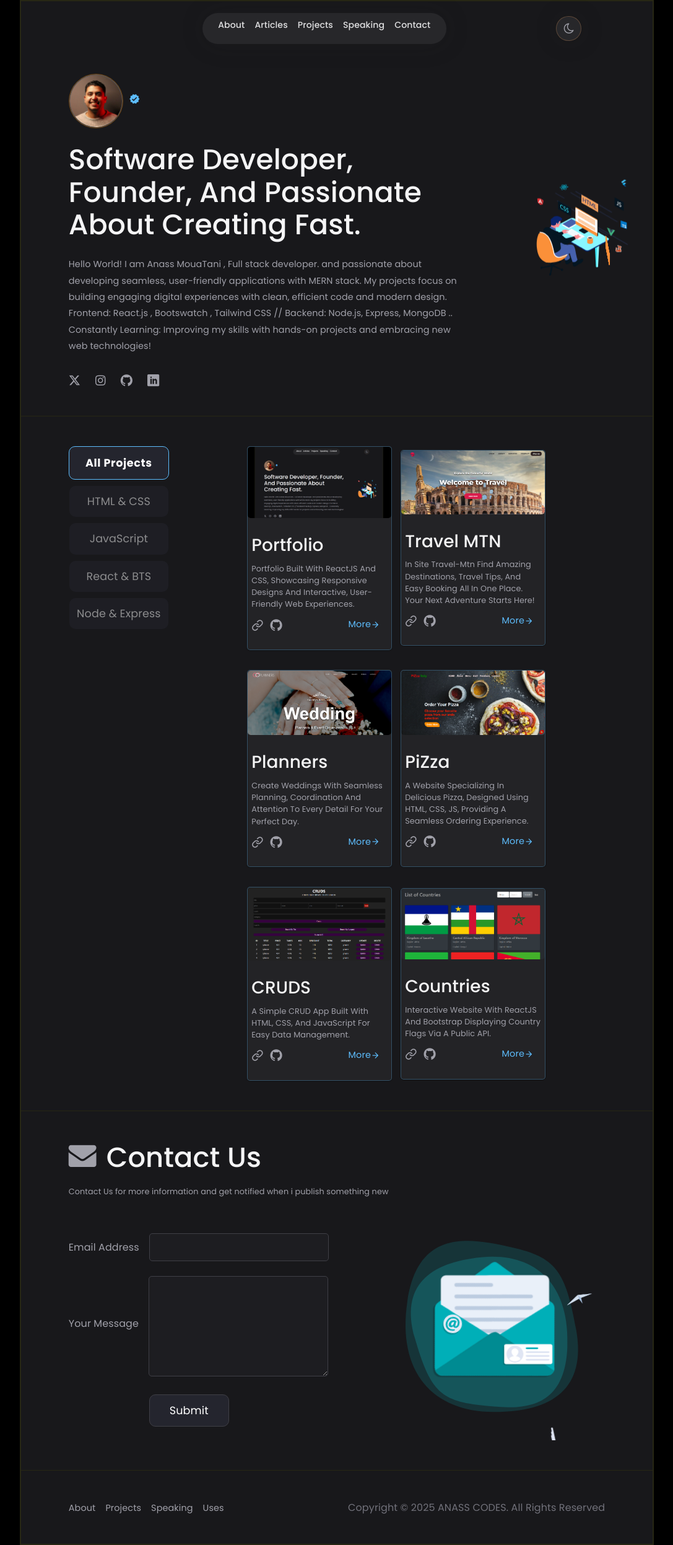
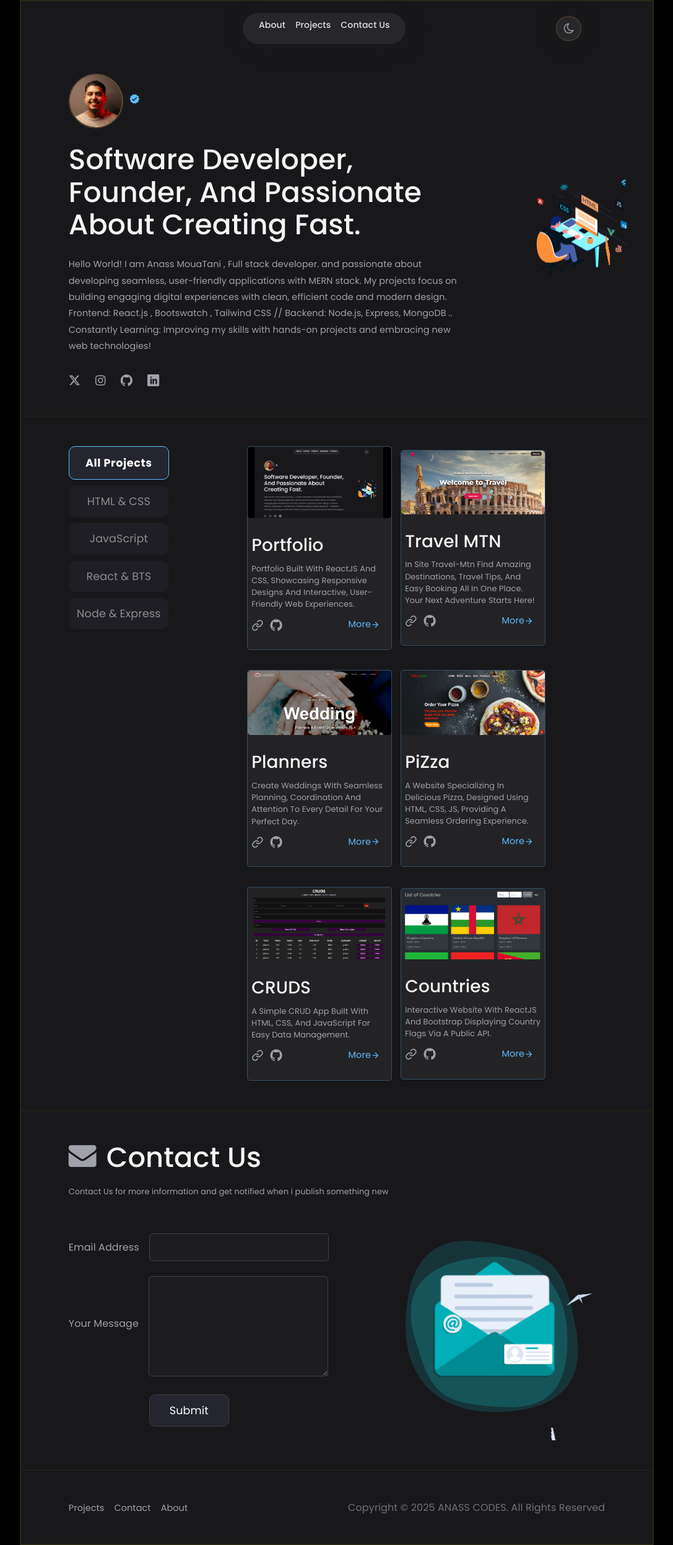
Before and after one commit to anasscodes/portfolio-react, a React (Vite) app: page / in a window 1280 px wide. Shown: the whole page at 62% size, without its empty margins (96-1183 px from the left). Built offline with nearby package versions, Linux system fonts and the light colour scheme.

Commit message:
modification emails

```diff
--- a/src/Components/1-Head/Header.jsx
+++ b/src/Components/1-Head/Header.jsx
@@ -44,17 +44,17 @@ const Header = () => {
           <li>
             <a href="/">About</a>
           </li>
-          <li>
+          {/* <li>
             <a href="#art">Articles</a>
-          </li>
+          </li> */}
           <li>
             <a href="#art">Projects</a>
           </li>
+          {/* <li>
+            <a href="#us">Speaking</a>
+          </li> */}
           <li>
-            <a href="#us">Speaking</a>
-          </li>
-          <li>
-            <a href="#us">Contact</a>
+            <a href="#us">Contact Us</a>
           </li>
         </ul>
 
--- a/src/Components/4-Contact/Contact.jsx
+++ b/src/Components/4-Contact/Contact.jsx
@@ -1,4 +1,5 @@
 import './Contact.css'
+import { useState } from 'react';
 import { useForm, ValidationError } from '@formspree/react';
 import Lottie from 'lottie-react';
 import doneAnimation from '../../../src/animation/done.json'
@@ -10,7 +11,18 @@ const Contact = () => {
 
   const [state, handleSubmit] = useForm("xwpvbvkz");
 
+    // State for managing the input values
+    const [email, setEmail] = useState('');
+    const [message, setMessage] = useState('');
 
+    const handleFormSubmit = (event) => {
+      event.preventDefault(); // Prevent default form submission
+      handleSubmit(event); // Call the Formspree submit handler
+
+      // Reset form fields after submission
+      setEmail('');
+      setMessage('');
+    };
 
   return (
     <section id='us' className='contact-us'>
@@ -24,10 +36,13 @@ const Contact = () => {
 
       <div style={{justifyContent: "space-between"}} className="flex">
 
-        <form onSubmit={handleSubmit}>
+        <form onSubmit={handleFormSubmit}>
           <div>
             <label htmlFor="email">Email Address</label>
-            <input autoComplete='off' required type="email" name='email' id='email' />
+            <input autoComplete='off' required type="email" name='email' id='email'
+              value={email}
+              onChange={(e) => setEmail(e.target.value)} // Update email state
+            />
             <ValidationError
               prefix="Email"
               field="email"
@@ -37,7 +52,10 @@ const Contact = () => {
 
           <div className='flex' style={{marginTop: "24px"}}>
             <label htmlFor="message">Your Message</label>
-            <textarea required name="message" id="message"></textarea>
+            <textarea required name="message" id="message"
+              value={message}
+              onChange={(e) => setMessage(e.target.value)} // Update message state
+            ></textarea>
             <ValidationError
               prefix="Message"
               field="message"
--- a/src/Components/5-Footer/Footer.jsx
+++ b/src/Components/5-Footer/Footer.jsx
@@ -7,10 +7,10 @@ const Footer = () => {
     <footer className='flex'>
 
       <ul className='flex'>
+        {/* <li><a href="#up">About</a></li> */}
+        <li><a href="#art">Projects</a></li>
+        <li><a href="#us">Contact</a></li>
         <li><a href="#up">About</a></li>
-        <li><a href="#art">Projects</a></li>
-        <li><a href="#us">Speaking</a></li>
-        <li><a href="#up">Uses</a></li>
       </ul>
 
       <p>Copyright © 2025 ANASS CODES. All Rights Reserved</p>
```
